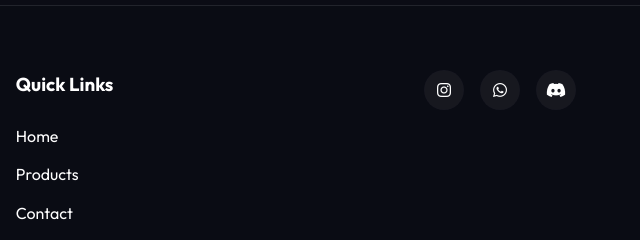
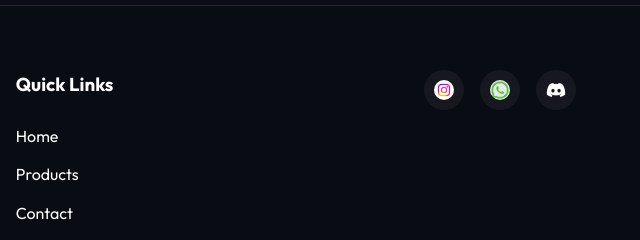
Before and after one commit to ujangstrong4-cyber/Store, a plain HTML site: page index.html in a window 1280 px wide. Shown: the part 2095-2335 px from the top of the page, 640-1280 px from the left. Drawn offline with Linux system fonts and the light colour scheme.

Commit message:
Add files via upload

```diff
--- a/index.html
+++ b/index.html
@@ -108,8 +108,13 @@
                 </ul>
             </div>
             <div class="social-links">
-                <a href="#"><i class="fa-brands fa-instagram"></i></a>
-                <a href="#"><i class="fa-brands fa-whatsapp"></i></a>
+                <a href="https://www.instagram.com/langahmd?igsh=MTBjODE2YTVnd3Z5bw==">
+                    <img src="images.png" class="social-icon">
+                </a>
+                <a href="https://wa.me/081211664689">
+                    <img src="whatsapp-icon-isolated-white-background-phone-bubble-chat-icon-social-media-app-button-logo_989822-4699.jpg"
+                        class="social-icon">
+                </a>
                 <a href="#"><i class="fa-brands fa-discord"></i></a>
             </div>
         </div>
--- a/style.css
+++ b/style.css
@@ -467,6 +467,13 @@ footer {
     color: black;
 }
 
+.social-icon {
+    width: 20px;
+    height: 20px;
+    object-fit: contain;
+    border-radius: 50%;
+}
+
 .copyright {
     text-align: center;
     padding-top: 2rem;
```
Also changed, not shown: images.png (added), whatsapp-icon-isolated-white-background-phone-bubble-chat-icon-social-media-app-button-logo_989822-4699.jpg (added).
